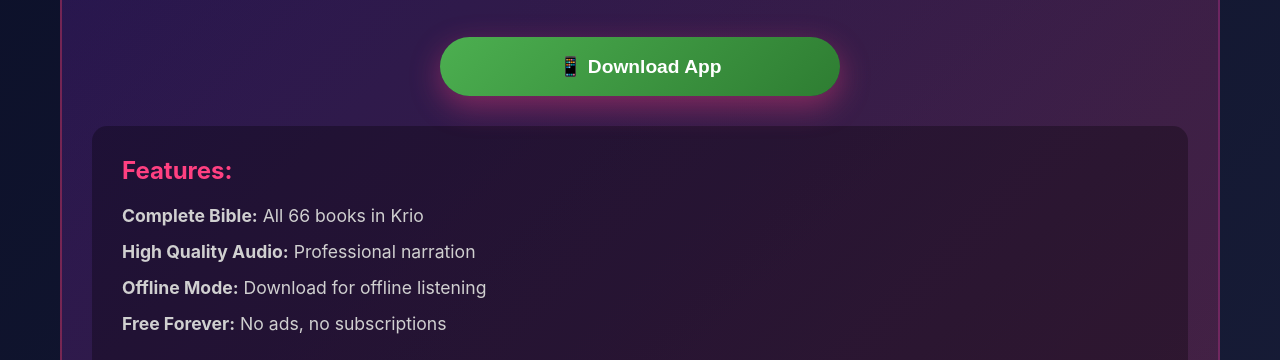
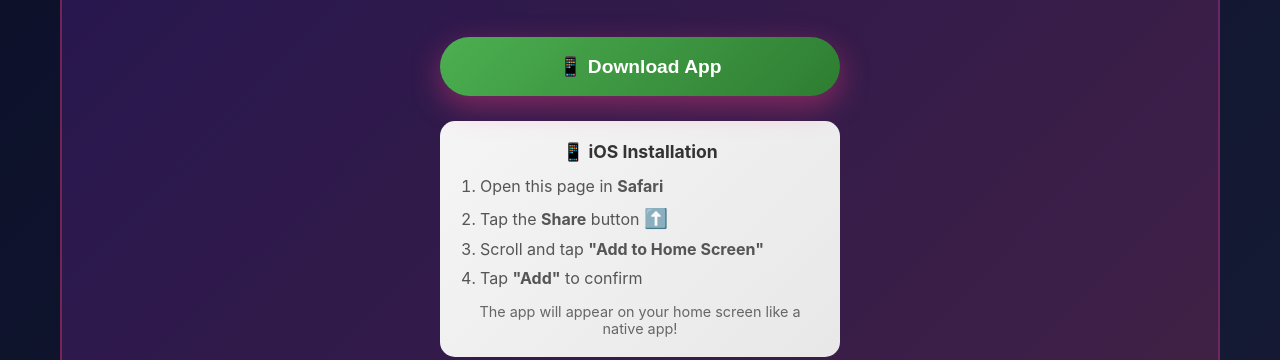
Before and after one commit to AlphaDumbuya/krio-bible, a website: page web-build/index.html in a window 1280 px wide. Shown: the part 592-952 px from the top of the page. Drawn offline with Linux system fonts and the light colour scheme.

Commit message:
Add iOS installation instructions to landing page

```diff
--- a/web-build/index.html
+++ b/web-build/index.html
@@ -79,6 +79,17 @@
             <p id="installInstructions" style="text-align: center; margin-top: 15px; color: #888; font-size: 0.85em; display: none;">
                 Tap the menu (⋮) → "Add to Home Screen" to install
             </p>
+
+            <div class="ios-instructions" style="margin-top: 25px; padding: 20px; background: linear-gradient(135deg, #f5f5f5, #e8e8e8); border-radius: 15px; max-width: 400px; margin-left: auto; margin-right: auto;">
+                <h3 style="margin-top: 0; color: #333; font-size: 1.1em;">📱 iOS Installation</h3>
+                <ol style="text-align: left; color: #555; line-height: 1.8; padding-left: 20px; margin: 10px 0;">
+                    <li>Open this page in <strong>Safari</strong></li>
+                    <li>Tap the <strong>Share</strong> button <span style="font-size: 1.2em;">⬆️</span></li>
+                    <li>Scroll and tap <strong>"Add to Home Screen"</strong></li>
+                    <li>Tap <strong>"Add"</strong> to confirm</li>
+                </ol>
+                <p style="font-size: 0.9em; color: #666; margin-bottom: 0;">The app will appear on your home screen like a native app!</p>
+            </div>
 
             <div class="download-info" style="margin-top: 30px;">
                 <h3>Features:</h3>
```
